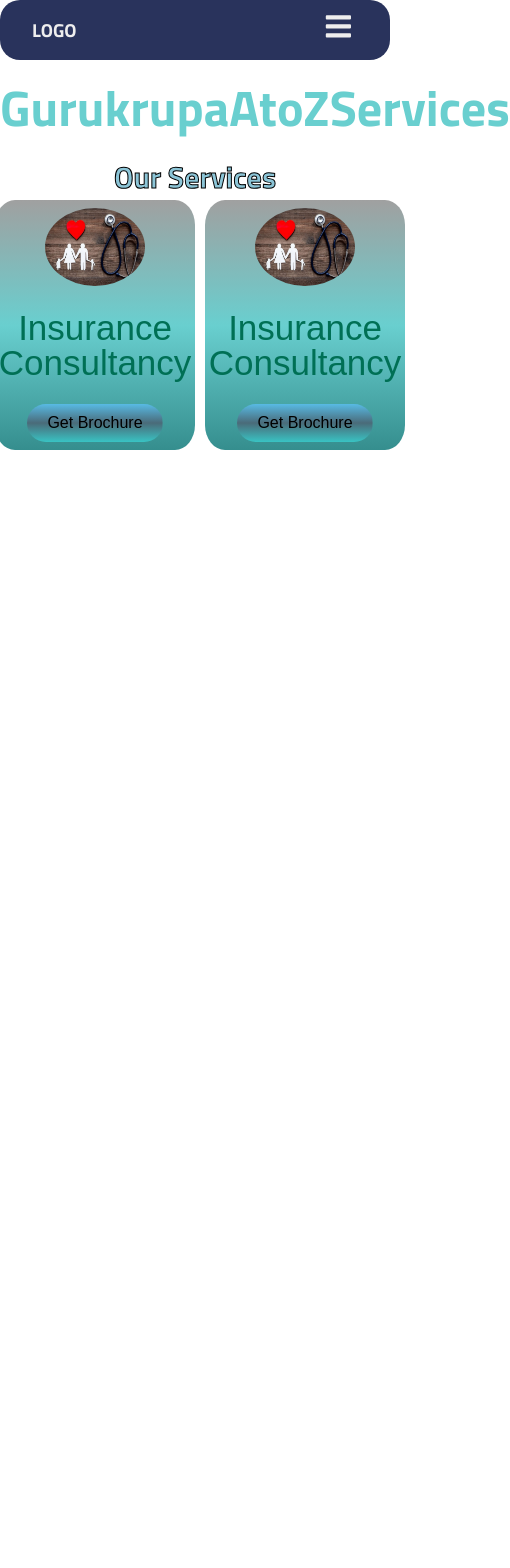
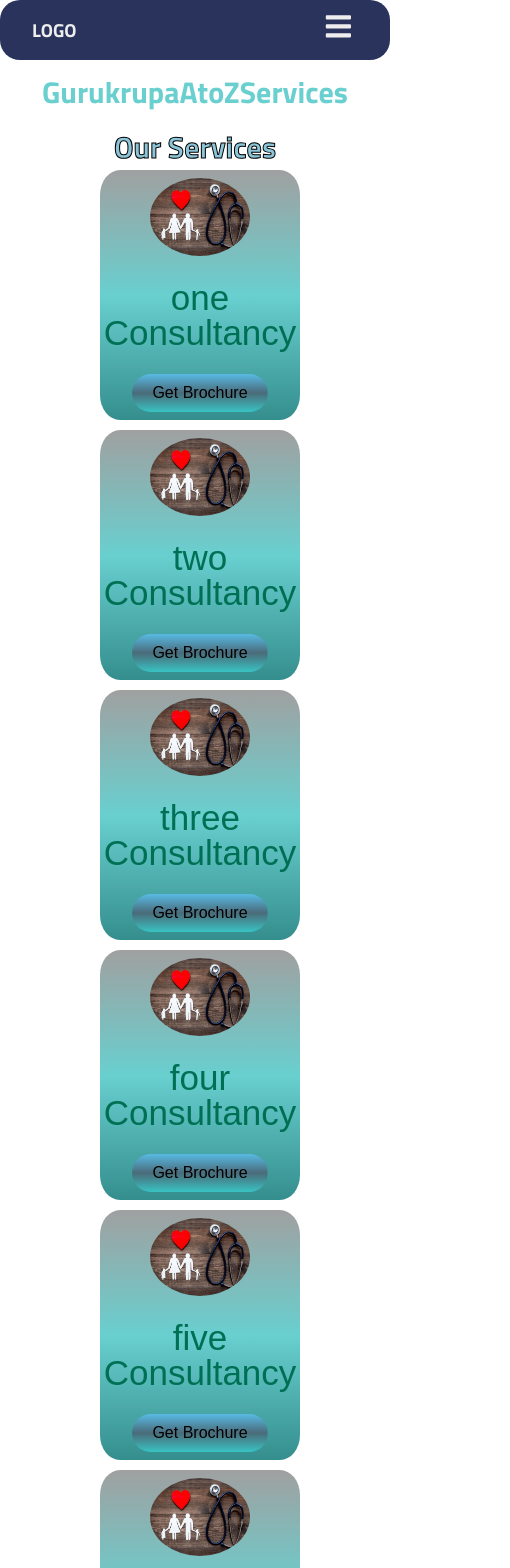
Before and after one commit to vijaykumar8899/GurukrupaAtoZServices, a React (Vite) app: page / in a window 390 px wide. Shown: the top 1568 px of the page, 510 px wide, since content can reach past the window. Before the commit the page ends 844 px from the top, so only its background shows below. Built offline with nearby package versions, Linux system fonts and the light colour scheme.

Commit message:
Add files via upload
coded the services part and made everything responsive

```diff
--- a/src/Styles/container.css
+++ b/src/Styles/container.css
@@ -17,6 +17,7 @@
   border-radius: 10%;
   flex-direction: column;
   margin-left: 10px; /* space between each container*/
+  margin-bottom: 10px;
 }
 
 #containerImage {
--- a/src/Styles/main.css
+++ b/src/Styles/main.css
@@ -54,7 +54,7 @@ nav {
 }
 
 .title {
-  font-size: 50px;
+  font-size: 40px;
   color: #69cfcf;
   padding: 10px 0;
 }
@@ -68,6 +68,7 @@ nav {
 .container-row {
   display: flex;
   justify-content: center; /* Adjust as needed */
+  align-items: center;
 }
 
 @media only screen and (max-width: 1024px) {
@@ -104,4 +105,14 @@ nav {
   nav a {
     font-size: 1.5rem;
   }
+
+  .title {
+    font-size: 30px;
+  }
 }
+
+@media screen and (max-width: 600px) {
+  .container-row {
+    flex-direction: column;
+  }
+}
--- a/src/components/container.jsx
+++ b/src/components/container.jsx
@@ -1,13 +1,13 @@
 import "../Styles/main.css";
 import "../Styles/container.css";
 
-function Container() {
+function Container({ title = "" }) {
   return (
     <div className="container">
       <img id="containerImage" src="../assets/img1.png" alt="Your Image" />
       <br />
       <div className="text-container">
-        <p>Insurance</p>
+        <p>{title}</p>
         <p>Consultancy</p>
         <br />
         <button id="pdfButton">Get Brochure</button>
--- a/src/components/our-services.jsx
+++ b/src/components/our-services.jsx
@@ -4,10 +4,17 @@ function OurServices() {
   return (
     <div>
       <h2 className="our-services-heading">Our Services</h2>
-      <div className="container-row">
-        <Container />
-        <Container />
-
+      <div className="our-services-div">
+        <div className="container-row">
+          <Container title="one" />
+          <Container title="two" />
+          <Container title="three" />
+        </div>
+        <div className="container-row">
+          <Container title="four" />
+          <Container title="five" />
+          <Container title="six" />
+        </div>
       </div>
     </div>
   );
```
Also changed, not shown: 3 other files (tests, documents, lock files or other folders).
